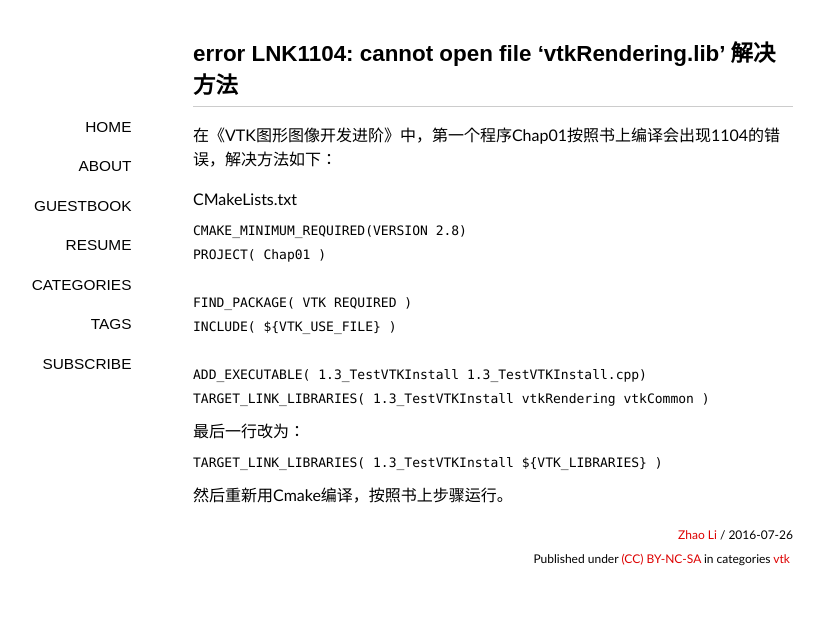
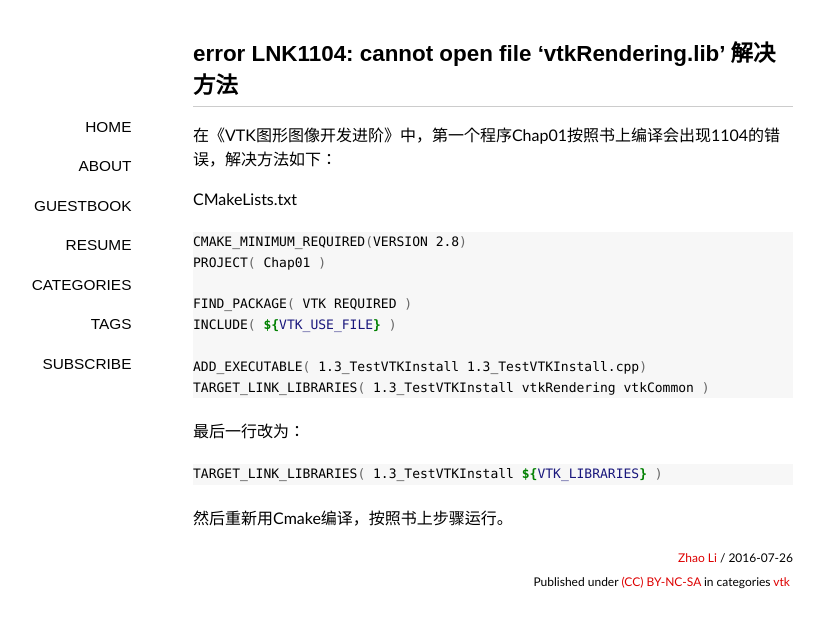
Before and after one commit to livc/livc.github.io, a Jekyll site: the page built from _posts/2016-07-26-link-fatal-error-lnk1104-cannot-open-file-vtkrendering-lib-%e8%a7%a3%e5%86%b3%e6%96%b9%e6%b3%95.md, in a window 1280 px wide. Shown: the top 628 px of the page, without its empty margins (147-971 px from the left). Built offline with Jekyll 4.4.1, drawn with Linux system fonts in a browser that asks for light colours; nearby versions of some CDN libraries; some web fonts are replaced; comment, search, counter and statistics services are not loaded.

Commit message:
update post156

````diff
--- a/_posts/2016-07-26-link-fatal-error-lnk1104-cannot-open-file-vtkrendering-lib-%e8%a7%a3%e5%86%b3%e6%96%b9%e6%b3%95.md
+++ b/_posts/2016-07-26-link-fatal-error-lnk1104-cannot-open-file-vtkrendering-lib-%e8%a7%a3%e5%86%b3%e6%96%b9%e6%b3%95.md
@@ -9,7 +9,8 @@
 
 CMakeLists.txt
 
-<pre class="brush: cpp; title: ; notranslate" title="">CMAKE_MINIMUM_REQUIRED(VERSION 2.8)
+```bash
+CMAKE_MINIMUM_REQUIRED(VERSION 2.8)
 PROJECT( Chap01 )
 
 FIND_PACKAGE( VTK REQUIRED )
@@ -17,11 +18,12 @@
 
 ADD_EXECUTABLE( 1.3_TestVTKInstall 1.3_TestVTKInstall.cpp)
 TARGET_LINK_LIBRARIES( 1.3_TestVTKInstall vtkRendering vtkCommon )
-</pre>
+```
 
 最后一行改为：
 
-<pre class="brush: cpp; title: ; notranslate" title="">TARGET_LINK_LIBRARIES( 1.3_TestVTKInstall ${VTK_LIBRARIES} )
-</pre>
+```bash
+TARGET_LINK_LIBRARIES( 1.3_TestVTKInstall ${VTK_LIBRARIES} )
+```
 
 然后重新用Cmake编译，按照书上步骤运行。
````
